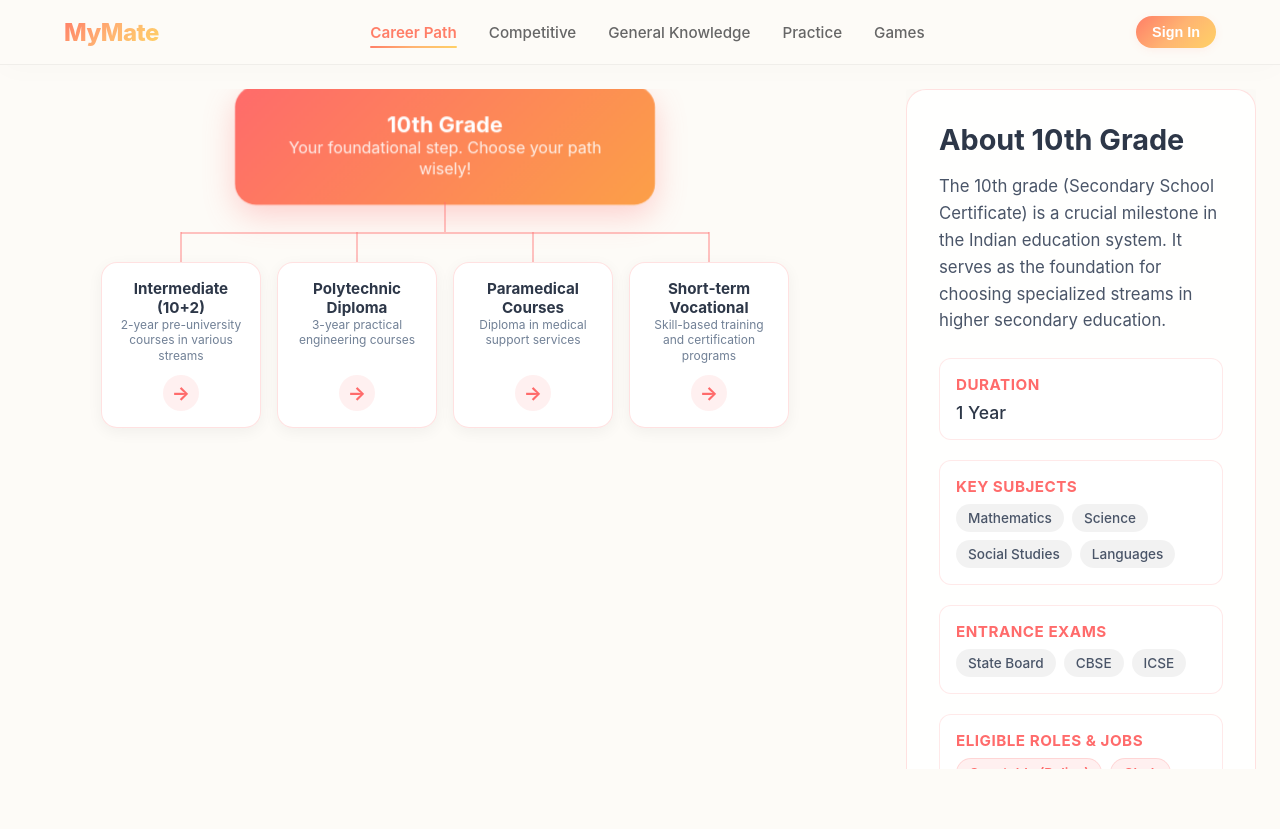
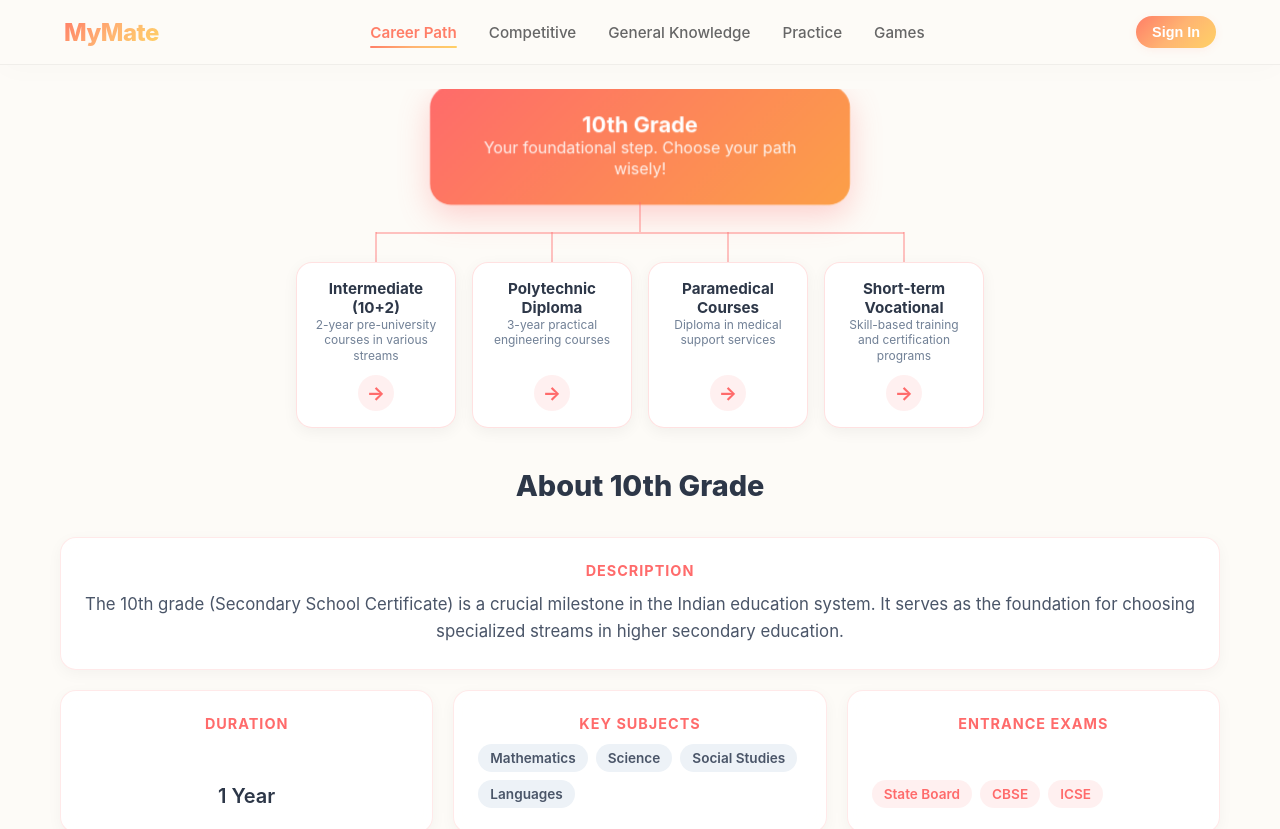
Before and after one commit to mymate01/mymate-app, a Next.js app: page /career-path in a window 1280 px wide. Shown: the top 829 px of the page. Before the commit the page ends 800 px from the top, so only its background shows below. Built offline with nearby package versions, Linux system fonts and the light colour scheme.

Commit message:
feat(MYM-11): render details as grid tiles and make sidebar draggable

```diff
--- a/src/components/CareerMap/CareerMap.module.css
+++ b/src/components/CareerMap/CareerMap.module.css
@@ -1,7 +1,7 @@
 .mapWrapper {
   display: flex;
-  flex-direction: row;
-  align-items: flex-start;
+  flex-direction: column;
+  align-items: center;
   width: 100%;
   max-width: 1400px;
   margin: 0 auto;
@@ -9,49 +9,45 @@
   position: relative;
 }
 
-.mapWrapper:not(.withSidebar) {
-  justify-content: center;
-}
-
-.sidebar {
-  flex: 0 0 280px;
-  background: rgba(255, 255, 255, 0.7);
-  backdrop-filter: blur(10px);
-  border: 1px solid rgba(255,107,107,0.2);
+.draggableSidebar {
+  position: fixed;
+  width: 280px;
+  background: rgba(255, 255, 255, 0.85);
+  backdrop-filter: blur(12px);
+  border: 1px solid rgba(255,107,107,0.3);
   border-radius: 16px;
-  padding: 24px;
-  box-shadow: 0 4px 20px rgba(0,0,0,0.03);
-  position: sticky;
-  top: 100px;
+  padding: 16px 24px 24px;
+  box-shadow: 0 10px 40px rgba(0,0,0,0.1);
+  z-index: 1000;
+  user-select: none;
+  touch-action: none;
   animation: slideRight 0.4s ease;
 }
 
+.dragHandle {
+  display: flex;
+  justify-content: center;
+  align-items: center;
+  color: #a0aec0;
+  font-size: 0.8rem;
+  font-weight: 600;
+  margin-bottom: 16px;
+  text-transform: uppercase;
+  letter-spacing: 1px;
+}
+
+.dragIcon {
+  margin-right: 8px;
+  font-size: 1rem;
+}
+
 .mainContent {
-  flex: 1;
   display: flex;
   flex-direction: column;
   align-items: center;
-  min-width: 0;
   width: 100%;
   overflow-x: auto;
-  padding-bottom: 20px;
-}
-
-.rightSidebar {
-  flex: 0 0 350px;
-  max-width: 350px;
-  position: sticky;
-  top: 100px;
-  animation: slideLeft 0.4s ease;
-  overflow-y: auto;
-  max-height: calc(100vh - 120px);
-  /* Hide scrollbar */
-  -ms-overflow-style: none;
-  scrollbar-width: none;
-}
-
-.rightSidebar::-webkit-scrollbar {
-  display: none;
+  padding-bottom: 40px;
 }
 
 @keyframes slideLeft {
--- a/src/components/CareerMap/CareerMap.tsx
+++ b/src/components/CareerMap/CareerMap.tsx
@@ -1,12 +1,22 @@
 "use client";
 
-import React, { useState } from 'react';
+import React, { useState, useEffect } from 'react';
 import { CareerNode } from '../../data/careerMapData';
 import CourseInfoPanel from './CourseInfoPanel';
 import styles from './CareerMap.module.css';
 
 export default function CareerMap({ data }: { data: CareerNode }) {
   const [path, setPath] = useState<CareerNode[]>([data]);
+
+  // Drag state for sidebar
+  const [sidebarPos, setSidebarPos] = useState({ x: 20, y: 100 });
+  const [isDragging, setIsDragging] = useState(false);
+  const [dragStart, setDragStart] = useState({ x: 0, y: 0 });
+
+  // Only run on client to avoid hydration mismatch with window
+  useEffect(() => {
+    // Initial position could be adjusted here if needed
+  }, []);
 
   const activeNode = path[path.length - 1];
   const hasChildren = activeNode.children && activeNode.children.length > 0;
@@ -27,12 +37,44 @@ export default function CareerMap({ data }: { data: CareerNode }) {
     setPath(path.slice(0, index + 1));
   };
 
+  // Drag handlers
+  const handlePointerDown = (e: React.PointerEvent) => {
+    setIsDragging(true);
+    setDragStart({ x: e.clientX - sidebarPos.x, y: e.clientY - sidebarPos.y });
+    e.currentTarget.setPointerCapture(e.pointerId);
+  };
+
+  const handlePointerMove = (e: React.PointerEvent) => {
+    if (isDragging) {
+      setSidebarPos({
+        x: e.clientX - dragStart.x,
+        y: e.clientY - dragStart.y,
+      });
+    }
+  };
+
+  const handlePointerUp = (e: React.PointerEvent) => {
+    setIsDragging(false);
+    e.currentTarget.releasePointerCapture(e.pointerId);
+  };
+
   return (
-    <div className={`${styles.mapWrapper} ${path.length > 1 ? styles.withSidebar : ''}`}>
+    <div className={styles.mapWrapper}>
 
-      {/* Left Sidebar: Vertical Path Map */}
+      {/* Draggable Sidebar: Vertical Path Map */}
       {path.length > 1 && (
-        <div className={styles.sidebar}>
+        <div
+          className={styles.draggableSidebar}
+          style={{ left: `${sidebarPos.x}px`, top: `${sidebarPos.y}px`, cursor: isDragging ? 'grabbing' : 'grab' }}
+          onPointerDown={handlePointerDown}
+          onPointerMove={handlePointerMove}
+          onPointerUp={handlePointerUp}
+          onPointerCancel={handlePointerUp}
+        >
+          <div className={styles.dragHandle}>
+            <span className={styles.dragIcon}>⋮⋮</span>
+            Drag to move
+          </div>
           <button className={styles.backButton} onClick={handleBack}>
             ← Go Back
           </button>
@@ -93,10 +135,8 @@ export default function CareerMap({ data }: { data: CareerNode }) {
             </div>
           )}
         </div>
-      </div>
 
-      {/* Right Sidebar: Course Details */}
-      <div className={styles.rightSidebar}>
+        {/* Detailed tiles render below the tree */}
         <CourseInfoPanel details={activeNode.details} title={activeNode.label} />
       </div>
     </div>
--- a/src/components/CareerMap/CourseInfoPanel.module.css
+++ b/src/components/CareerMap/CourseInfoPanel.module.css
@@ -1,77 +1,79 @@
-.panel {
-  background: rgba(255, 255, 255, 0.85);
-  backdrop-filter: blur(12px);
-  border: 1px solid rgba(255, 107, 107, 0.2);
-  border-radius: 20px;
-  padding: 32px;
+.tilesContainer {
+  margin-top: 40px;
   width: 100%;
-  box-shadow: 0 10px 40px rgba(0, 0, 0, 0.05);
+  max-width: 1200px;
+  display: flex;
+  flex-direction: column;
+  gap: 24px;
   animation: slideUp 0.5s ease;
-  text-align: left;
+  padding: 0 20px;
 }
 
-.title {
+.panelTitle {
   font-size: 1.8rem;
-  font-weight: 700;
   color: #2d3748;
-  margin-bottom: 16px;
-  margin-top: 0;
-}
-
-.about {
-  font-size: 1.05rem;
-  color: #4a5568;
-  line-height: 1.6;
-  margin-bottom: 24px;
+  text-align: center;
+  margin-bottom: 10px;
+  font-weight: 800;
 }
 
 .grid {
   display: grid;
-  grid-template-columns: repeat(auto-fit, minmax(200px, 1fr));
+  grid-template-columns: repeat(auto-fit, minmax(280px, 1fr));
   gap: 20px;
+  align-items: stretch;
 }
 
-.card {
-  background: rgba(255, 255, 255, 0.6);
+.tile {
+  background: rgba(255, 255, 255, 0.9);
+  backdrop-filter: blur(12px);
   border: 1px solid rgba(255, 107, 107, 0.15);
-  border-radius: 12px;
-  padding: 16px;
+  border-radius: 16px;
+  padding: 24px;
+  box-shadow: 0 4px 15px rgba(0, 0, 0, 0.04);
+  transition: transform 0.2s, box-shadow 0.2s;
+  display: flex;
+  flex-direction: column;
+}
+
+.tile:hover {
+  transform: translateY(-5px);
+  box-shadow: 0 12px 30px rgba(255, 107, 107, 0.15);
+  border-color: rgba(255, 107, 107, 0.4);
+}
+
+.tile h4 {
+  color: #ff6b6b;
+  font-size: 0.9rem;
+  text-transform: uppercase;
+  letter-spacing: 1px;
+  margin: 0 0 12px 0;
+  font-weight: 700;
 }
 
 .fullWidth {
   grid-column: 1 / -1;
 }
 
-.card h4 {
-  font-size: 0.95rem;
-  color: #ff6b6b;
-  margin-bottom: 8px;
-  margin-top: 0;
-  text-transform: uppercase;
-  letter-spacing: 0.5px;
-  font-weight: 700;
+.aboutText {
+  color: #4a5568;
+  font-size: 1.05rem;
+  line-height: 1.6;
+  margin: 0;
 }
 
-.card p {
-  font-size: 1.1rem;
+.valueLarge {
+  font-size: 1.25rem;
+  font-weight: 600;
   color: #2d3748;
-  font-weight: 500;
-  margin: 0;
+  margin-top: auto;
 }
 
 .tags {
   display: flex;
   flex-wrap: wrap;
   gap: 8px;
-}
-
-.tag {
-  background: rgba(0, 0, 0, 0.05);
-  color: #4a5568;
-  padding: 6px 12px;
-  border-radius: 20px;
-  font-size: 0.85rem;
-  font-weight: 500;
+  margin-top: auto;
 }
 
 .tagPrimary {
@@ -81,7 +83,33 @@
   border-radius: 20px;
   font-size: 0.85rem;
   font-weight: 600;
-  border: 1px solid rgba(255, 107, 107, 0.2);
+}
+
+.tagSecondary {
+  background: #edf2f7;
+  color: #4a5568;
+  padding: 6px 12px;
+  border-radius: 20px;
+  font-size: 0.85rem;
+  font-weight: 600;
+}
+
+.tagOutline {
+  border: 1px solid #ff6b6b;
+  color: #ff6b6b;
+  padding: 6px 12px;
+  border-radius: 20px;
+  font-size: 0.85rem;
+  font-weight: 600;
+}
+
+.tagAccent {
+  background: linear-gradient(135deg, #ff6b6b, #fca048);
+  color: white;
+  padding: 6px 12px;
+  border-radius: 20px;
+  font-size: 0.85rem;
+  font-weight: 600;
 }
 
 @keyframes slideUp {
--- a/src/components/CareerMap/CourseInfoPanel.tsx
+++ b/src/components/CareerMap/CourseInfoPanel.tsx
@@ -11,60 +11,63 @@ export default function CourseInfoPanel({ details, title }: CourseInfoPanelProps
   if (!details) return null;
 
   return (
-    <div className={styles.panel}>
-      <h2 className={styles.title}>About {title}</h2>
-
-      {details.about && (
-        <p className={styles.about}>{details.about}</p>
-      )}
+    <div className={styles.tilesContainer}>
+      <h2 className={styles.panelTitle}>About {title}</h2>
 
       <div className={styles.grid}>
+        {details.about && (
+          <div className={`${styles.tile} ${styles.fullWidth}`}>
+            <h4>Description</h4>
+            <p className={styles.aboutText}>{details.about}</p>
+          </div>
+        )}
+
         {details.duration && (
-          <div className={styles.card}>
+          <div className={styles.tile}>
             <h4>Duration</h4>
-            <p>{details.duration}</p>
+            <div className={styles.valueLarge}>{details.duration}</div>
           </div>
         )}
 
         {details.fees && (
-          <div className={styles.card}>
+          <div className={styles.tile}>
             <h4>Approx. Fees</h4>
-            <p>{details.fees}</p>
+            <div className={styles.valueLarge}>{details.fees}</div>
           </div>
         )}
 
         {details.subjects && details.subjects.length > 0 && (
-          <div className={styles.card}>
+          <div className={styles.tile}>
             <h4>Key Subjects</h4>
             <div className={styles.tags}>
-              {details.subjects.map(s => <span key={s} className={styles.tag}>{s}</span>)}
+              {details.subjects.map(s => <span key={s} className={styles.tagSecondary}>{s}</span>)}
             </div>
           </div>
         )}
 
         {details.exams && details.exams.length > 0 && (
-          <div className={styles.card}>
+          <div className={styles.tile}>
             <h4>Entrance Exams</h4>
             <div className={styles.tags}>
-              {details.exams.map(e => <span key={e} className={styles.tag}>{e}</span>)}
+              {details.exams.map(e => <span key={e} className={styles.tagPrimary}>{e}</span>)}
             </div>
           </div>
         )}
 
         {details.colleges && details.colleges.length > 0 && (
-          <div className={`${styles.card} ${styles.fullWidth}`}>
+          <div className={styles.tile}>
             <h4>Top Institutions</h4>
             <div className={styles.tags}>
-              {details.colleges.map(c => <span key={c} className={styles.tagPrimary}>{c}</span>)}
+              {details.colleges.map(c => <span key={c} className={styles.tagOutline}>{c}</span>)}
             </div>
           </div>
         )}
 
         {details.jobs && details.jobs.length > 0 && (
-          <div className={`${styles.card} ${styles.fullWidth}`}>
+          <div className={styles.tile}>
             <h4>Eligible Roles & Jobs</h4>
             <div className={styles.tags}>
-              {details.jobs.map(j => <span key={j} className={styles.tagPrimary}>{j}</span>)}
+              {details.jobs.map(j => <span key={j} className={styles.tagAccent}>{j}</span>)}
             </div>
           </div>
         )}
```
